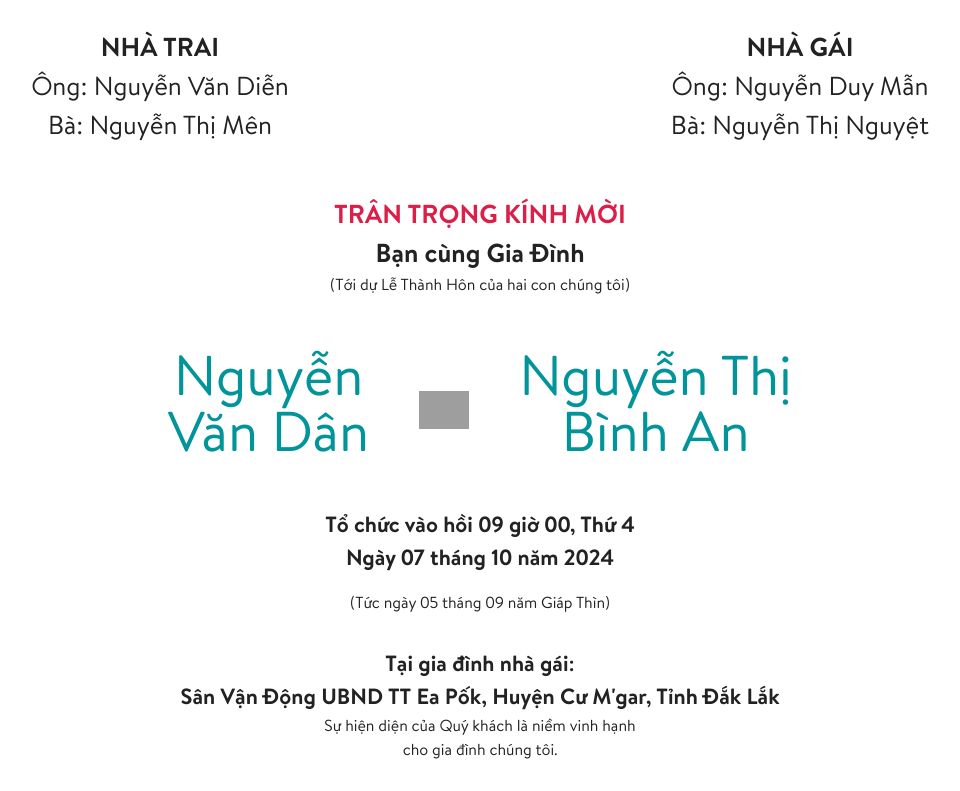
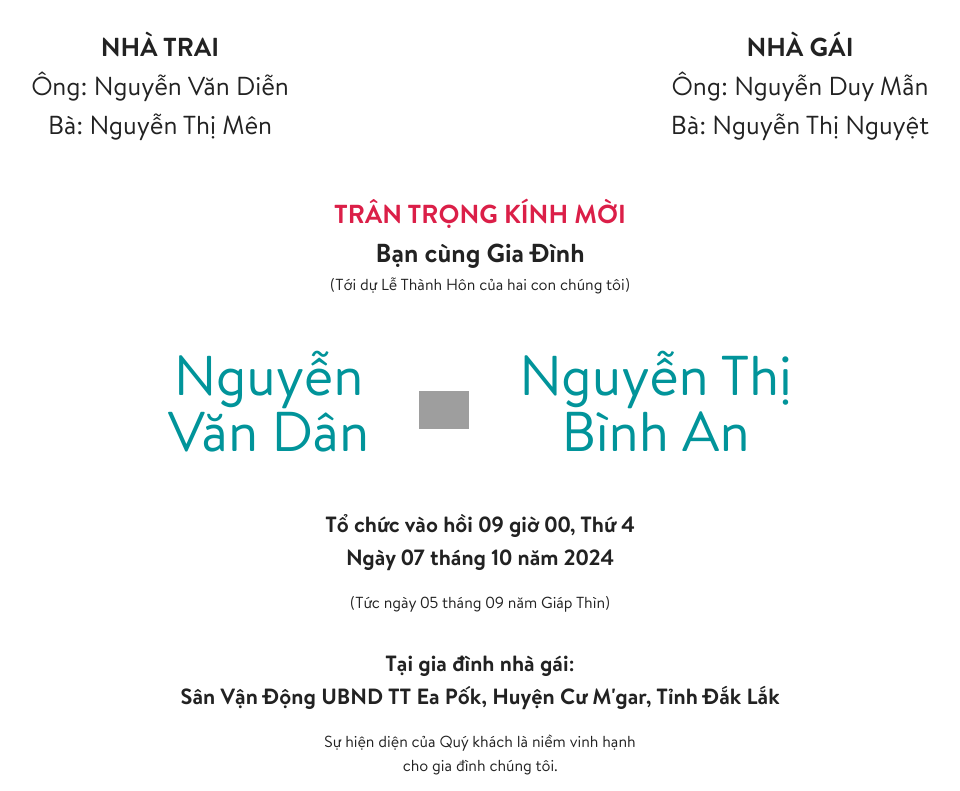
Before and after one commit to homestaygiadinhnho/homestaygiadinhnho, a Jekyll site: the page built from index.html, in a window 1280 px wide. Shown: the part 2237-3028 px from the top of the page, without its empty margins (160-1120 px from the left). Built offline with Jekyll 4.4.1, drawn with Linux system fonts in a browser that asks for light colours; nearby versions of some CDN libraries; some web fonts are replaced; the list of posts is cut into pages by our own code; grey boxes are pictures that could not be loaded.

Commit message:
Update index.html

```diff
--- a/index.html
+++ b/index.html
@@ -209,7 +209,7 @@ wedding_venue: "Sân Vận Động UBND TT Ea Pốk, Huyện Cư M'gar, Tỉnh
       <span class="font-playfairDisplay text-[16px] xl:text-[16px] mt-4 block" data-editable="true">(Tức ngày {{ page.wedding_date_moon_calendar }})</span><br>
       <span class="font-bold" data-editable="true">{{ page.wedding_venue_label }}</span><br>
       <span class="font-bold" data-editable="true">{{ page.wedding_venue }}</span><br>
-      <span class="flex justify-center font-playfairDisplay text-[16px] xl:text-[16px]" data-editable="true">Sự hiện diện của Quý khách là niềm vinh hạnh<br>cho gia đình chúng tôi.</span>
+      <span class="flex justify-center font-playfairDisplay text-[16px] xl:text-[16px] mt-4" data-editable="true">Sự hiện diện của Quý khách là niềm vinh hạnh<br>cho gia đình chúng tôi.</span>
     </div>
   </div>
   <div class="xxl:absolute bottom-[82px] xxl:mt-0 right-[120px] text-center xxl:text-left mt-[50px]">
```
